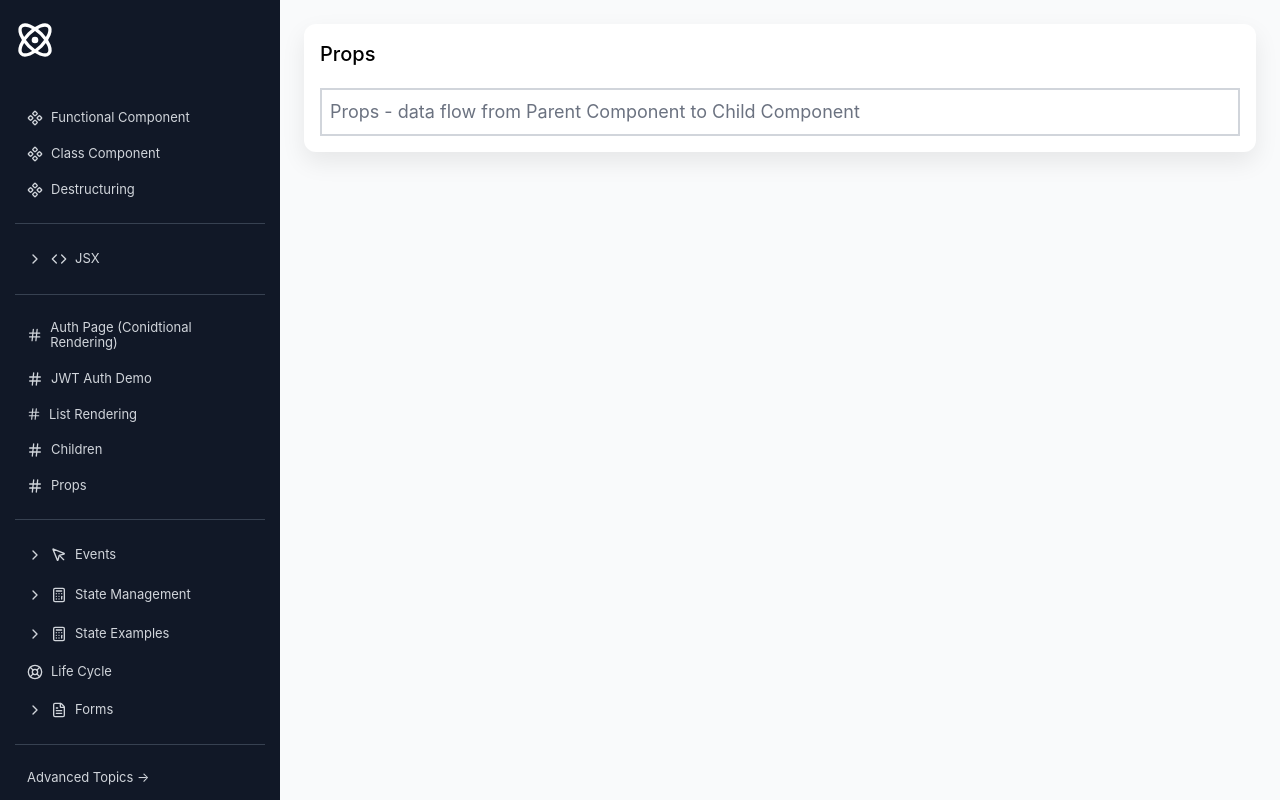
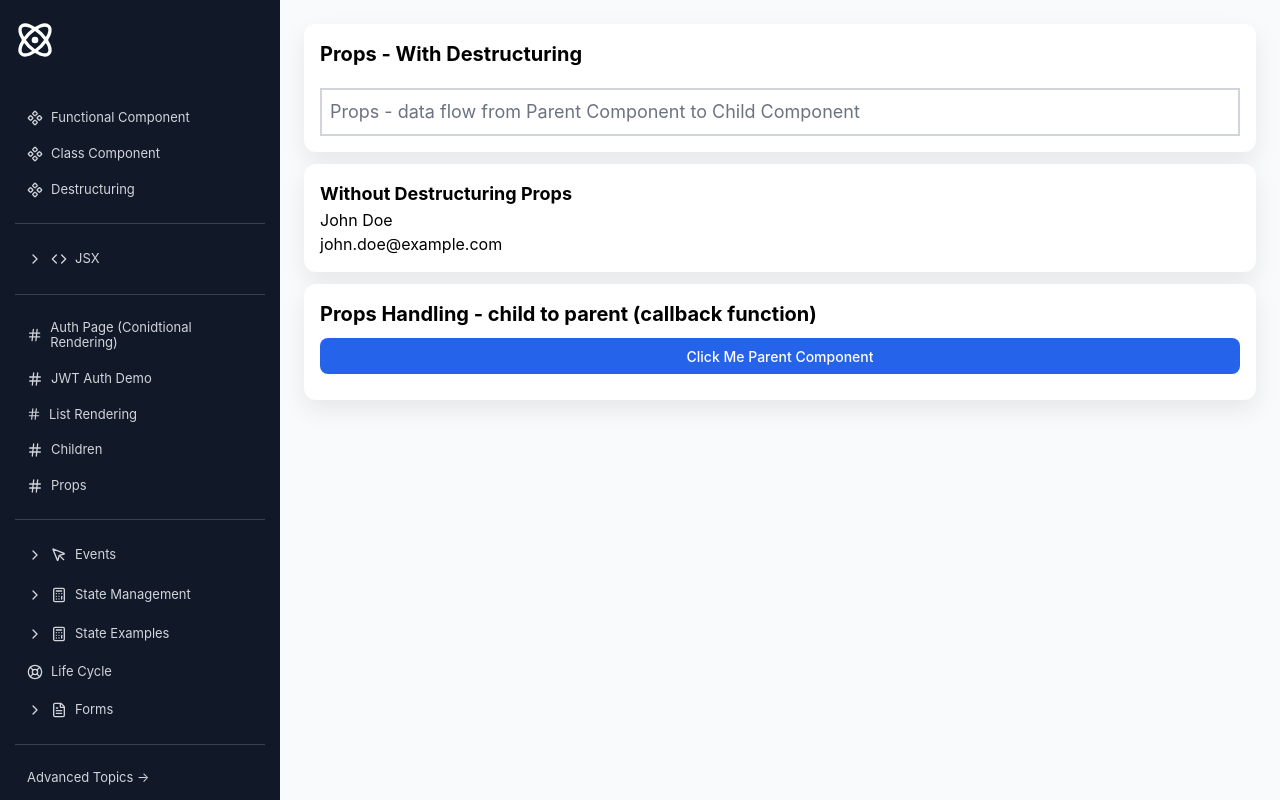
Before and after one commit to mahapatra079/my-app, a React (Create React App) app: page /props in a window 1280 px wide. Built offline with nearby package versions, Linux system fonts and the light colour scheme.

Commit message:
Props Handling

```diff
--- a/src/App.js
+++ b/src/App.js
@@ -9,7 +9,7 @@ import { WithoutJsx } from "./components/jsx/WithoutJsx";
 import Fragment from "./components/jsx/Fragment";
 import AuthPage from "./components/conditional-rendering/AuthPage";
 import { ListRenderingListItem } from "./components/rendering-list/ListRenderingListItem";
-import Child from "./components/props/Child";
+import ChildDestructuring from "./components/props/Destructing/With Destructuring/ChildDestructuring";
 import { Destructuring } from "./components/destructuring/Destructuring";
 import DashboardCard from "./components/Children/DashboardCard";
 
@@ -450,7 +450,7 @@ export default function App() {
             <Route
               path="/props"
               element={
-                <Child
+                <ChildDestructuring
                   header="Props"
                   title="Parent Component"
                   subTitle="Child Component"
--- /dev/null
+++ b/src/components/props/CallBackFunction/ChildComponent.js
@@ -0,0 +1,10 @@
+// Child Component
+function ChildComponent({ sendData, title }) {
+
+    return (
+        <button onClick={() => sendData("Hello Parent!")} className="mt-5 addBtn">Click Me { title }</button>
+    );
+
+}
+
+export default ChildComponent;
--- /dev/null
+++ b/src/components/props/CallBackFunction/ParentComponent.js
@@ -0,0 +1,27 @@
+import ChildComponent from "./ChildComponent";
+
+function ParentComponent() {
+
+    const handleData = (childData) => {
+        alert(childData);
+        console.log(childData);
+    }
+
+    return (
+        <>
+          <ChildComponent sendData={handleData} title="Parent Component" />
+        </>
+    );
+
+}
+
+export default ParentComponent;
+
+// React follows unidirectional data flow, so child cannot directly update parent data.
+// To send data back, we pass a callback function from parent to child.
+
+// Parent creates a function → handleData
+// Parent passes it as prop → sendData
+// Child receives the function
+// Child calls the function with data
+// Parent receives the data
--- a/src/components/props/Child.js
+++ /dev/null
@@ -1,15 +0,0 @@
-
-function Child({header,title,subTitle}){
-    // Destructuring is a JavaScript syntax that lets you extract values from arrays or objects into variables in one line.
-    console.log(header,title,subTitle)
-    return (
-        <>
-          <div className="card">
-             <h2 className="font-medium text-xl">Props</h2>
-             <p className="text-lg text-gray-500 border-2 border-gray-300 p-2 mt-20">{header} - data flow from {title} to {subTitle}</p>
-         </div>
-        </>
-    )
-}
-
-export default Child;
--- /dev/null
+++ b/src/components/props/Destructing/With Destructuring/ChildDestructuring.js
@@ -0,0 +1,24 @@
+import ParentComponent from "../../CallBackFunction/ParentComponent";
+import ParentWithoutDestructuring from "../Without Destructuring/ParentWithoutDestructuring";
+
+function ChildDestructuring({header,title,subTitle}){
+    // Destructuring is a JavaScript syntax that lets you extract values from arrays or objects into variables in one line.
+    console.log(header,title,subTitle)
+    return (
+        <>
+          <div className="card">
+             <h2 className="font-bold text-xl">Props - With Destructuring</h2>
+             <p className="text-lg text-gray-500 border-2 border-gray-300 p-2 mt-20">{header} - data flow from {title} to {subTitle}</p>
+         </div>
+            <div className="card">
+                <ParentWithoutDestructuring/>
+            </div>
+            <div className="card">
+                <h2 className="font-bold text-xl">Props Handling - child to parent (callback function)</h2>
+                <ParentComponent/>
+            </div>
+        </>
+    )
+}
+
+export default ChildDestructuring;
--- /dev/null
+++ b/src/components/props/Destructing/Without Destructuring/ChildWithoutDestructuringProp.js
@@ -0,0 +1,10 @@
+function ChildWithoutDestructuringProp(props) {
+  return (
+      <div>
+        <h3>{props.name}</h3>
+        <p>{props.email}</p>
+    </div>
+  );
+}
+
+export default ChildWithoutDestructuringProp;
--- /dev/null
+++ b/src/components/props/Destructing/Without Destructuring/ParentWithoutDestructuring.js
@@ -0,0 +1,12 @@
+import ChildWithoutDestructuringProp from "./ChildWithoutDestructuringProp";
+
+function ParentWithoutDestructuring() {
+    return (
+        <div>
+            <h2 className="font-bold text-lg">Without Destructuring Props</h2>
+            <ChildWithoutDestructuringProp name="John Doe" email="john.doe@example.com" />
+        </div>
+    );
+}
+
+export default ParentWithoutDestructuring;
```
